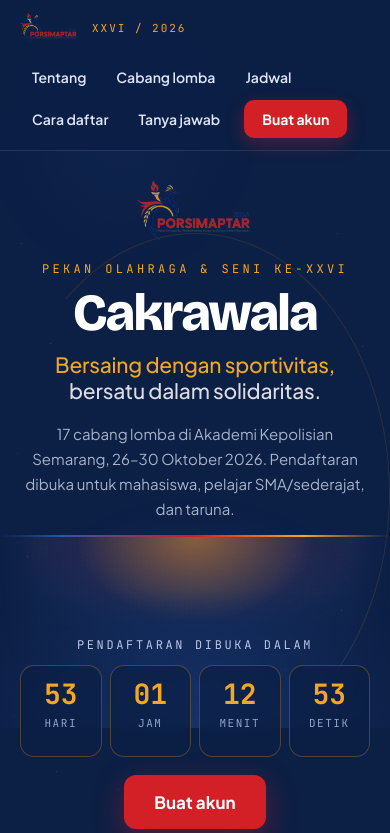
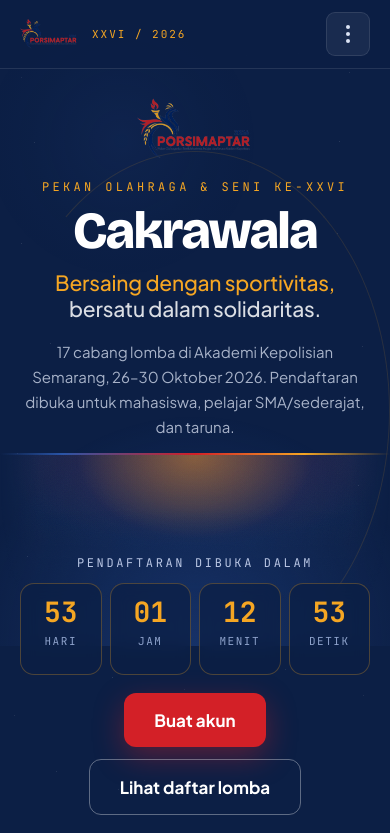
Before and after one commit to mkautsarpb/porsimapstar2026_prototype, a Next.js app in the folder frontend/: page / in a window 390 px wide. Shown: the top 833 px of the page. Built offline with nearby package versions, Linux system fonts and the light colour scheme.

Commit message:
mobile responsive

```diff
--- /dev/null
+++ b/frontend/src/components/landing/HeaderMenu.module.css
@@ -0,0 +1,91 @@
+/* Titik tiga hanya untuk mobile; di desktop nav inline milik SiteHeader yang dipakai. */
+.wrap {
+  display: none;
+  position: relative;
+}
+
+.trigger {
+  display: flex;
+  align-items: center;
+  justify-content: center;
+  /* 44px = target sentuh minimum. */
+  width: 44px;
+  height: 44px;
+  padding: 0;
+  background: rgba(255, 255, 255, 0.06);
+  border: 1px solid var(--color-border-on-dark);
+  border-radius: var(--radius-md);
+  color: var(--color-text-on-dark);
+  cursor: pointer;
+}
+
+.trigger[aria-expanded='true'] {
+  background: rgba(255, 255, 255, 0.14);
+}
+
+.dots {
+  display: flex;
+  flex-direction: column;
+  align-items: center;
+  gap: 3px;
+}
+
+.dot {
+  width: 4px;
+  height: 4px;
+  border-radius: var(--radius-pill);
+  background: currentColor;
+}
+
+.panel {
+  position: absolute;
+  top: calc(100% + 10px);
+  right: 0;
+  z-index: 1;
+  display: flex;
+  flex-direction: column;
+  gap: 2px;
+  width: max(200px, min(260px, calc(100vw - 40px)));
+  padding: 8px;
+  background: var(--color-navy-800);
+  border: 1px solid var(--color-border-on-dark);
+  border-radius: var(--radius-xl);
+  box-shadow: var(--shadow-modal);
+  animation: cw-rise var(--duration-base) var(--ease-out-expo) both;
+}
+
+.link {
+  padding: 11px 12px;
+  border-radius: var(--radius-sm);
+  color: var(--color-text-on-dark);
+  font-size: 15px;
+  font-weight: 600;
+}
+
+.link:hover,
+.link:focus-visible {
+  background: rgba(255, 255, 255, 0.08);
+  color: var(--color-white);
+}
+
+.cta {
+  margin-top: 6px;
+  padding: 12px;
+  background: var(--color-red-500);
+  border-radius: var(--radius-md);
+  box-shadow: var(--shadow-red);
+  color: var(--color-white);
+  font-size: 15px;
+  font-weight: 700;
+  text-align: center;
+}
+
+.cta:hover {
+  color: var(--color-white);
+}
+
+@media (max-width: 767px) {
+  .wrap {
+    display: block;
+  }
+}
--- /dev/null
+++ b/frontend/src/components/landing/HeaderMenu.tsx
@@ -0,0 +1,108 @@
+'use client';
+
+import { useEffect, useId, useRef, useState } from 'react';
+import type { KeyboardEvent } from 'react';
+import styles from './HeaderMenu.module.css';
+
+export interface MenuItem {
+  readonly href: string;
+  readonly label: string;
+}
+
+interface Props {
+  readonly menu: readonly MenuItem[];
+}
+
+/**
+ * Tombol titik tiga untuk mobile: navigasi utama disembunyikan ke dalam dropdown
+ * supaya baris header tidak membungkus jadi tiga baris di layar sempit.
+ * Pola disclosure (bukan `role="menu"`) karena isinya tautan biasa — Tab, Enter,
+ * dan Escape bekerja tanpa keyboard handler tambahan (agents.md §7).
+ */
+export function HeaderMenu({ menu }: Props) {
+  const [buka, setBuka] = useState(false);
+  const panelId = `${useId()}-menu-mobile`;
+  const wrapRef = useRef<HTMLDivElement>(null);
+  const tombolRef = useRef<HTMLButtonElement>(null);
+  const panelRef = useRef<HTMLElement>(null);
+
+  // Fokus masuk ke tautan pertama saat dibuka supaya urutan Tab langsung nyambung.
+  useEffect(() => {
+    if (!buka) return;
+    const id = requestAnimationFrame(() => panelRef.current?.querySelector('a')?.focus());
+    return () => cancelAnimationFrame(id);
+  }, [buka]);
+
+  // Klik di luar menutup panel.
+  useEffect(() => {
+    if (!buka) return;
+    const onPointerDown = (e: PointerEvent): void => {
+      const target = e.target;
+      if (target instanceof Node && wrapRef.current?.contains(target)) return;
+      setBuka(false);
+    };
+    document.addEventListener('pointerdown', onPointerDown);
+    return () => document.removeEventListener('pointerdown', onPointerDown);
+  }, [buka]);
+
+  // Panel hanya ada di mobile: kalau viewport melebar ke desktop, state ikut ditutup
+  // supaya nav inline tidak tumpang tindih dengan dropdown yang masih terbuka.
+  useEffect(() => {
+    if (!buka) return;
+    const mq = window.matchMedia('(min-width: 768px)');
+    const onChange = (e: MediaQueryListEvent): void => {
+      if (e.matches) setBuka(false);
+    };
+    mq.addEventListener('change', onChange);
+    return () => mq.removeEventListener('change', onChange);
+  }, [buka]);
+
+  const tutupDanKembalikanFokus = (): void => {
+    setBuka(false);
+    tombolRef.current?.focus();
+  };
+
+  const onKeyDown = (e: KeyboardEvent<HTMLDivElement>): void => {
+    if (e.key !== 'Escape' || !buka) return;
+    e.preventDefault();
+    tutupDanKembalikanFokus();
+  };
+
+  return (
+    <div ref={wrapRef} onKeyDown={onKeyDown} className={styles.wrap}>
+      <button
+        type="button"
+        ref={tombolRef}
+        aria-expanded={buka}
+        aria-controls={panelId}
+        aria-label={buka ? 'Tutup menu navigasi' : 'Buka menu navigasi'}
+        onClick={() => setBuka((v) => !v)}
+        className={styles.trigger}
+      >
+        <span aria-hidden="true" className={styles.dots}>
+          <span className={styles.dot} />
+          <span className={styles.dot} />
+          <span className={styles.dot} />
+        </span>
+      </button>
+
+      {buka ? (
+        <nav
+          id={panelId}
+          ref={panelRef}
+          aria-label="Navigasi utama"
+          className={styles.panel}
+        >
+          {menu.map((m) => (
+            <a key={m.href} href={m.href} onClick={() => setBuka(false)} className={styles.link}>
+              {m.label}
+            </a>
+          ))}
+          <a href="#daftar" onClick={() => setBuka(false)} className={styles.cta}>
+            Buat akun
+          </a>
+        </nav>
+      ) : null}
+    </div>
+  );
+}
--- a/frontend/src/components/landing/SiteHeader.module.css
+++ b/frontend/src/components/landing/SiteHeader.module.css
@@ -87,3 +87,18 @@
   transform: translateY(-2px);
   box-shadow: 0 10px 26px rgba(211, 32, 39, 0.44);
 }
+
+/*
+ * Mobile: nav inline dilipat ke tombol titik tiga (`HeaderMenu`). Lima tautan +
+ * CTA membungkus jadi tiga baris di layar sempit dan memakan hampir separuh
+ * viewport, jadi header dijaga satu baris.
+ */
+@media (max-width: 767px) {
+  .inner {
+    flex-wrap: nowrap;
+  }
+
+  .nav {
+    display: none;
+  }
+}
--- a/frontend/src/components/landing/SiteHeader.tsx
+++ b/frontend/src/components/landing/SiteHeader.tsx
@@ -1,17 +1,18 @@
 import Image from 'next/image';
+import { HeaderMenu, type MenuItem } from './HeaderMenu';
 import styles from './SiteHeader.module.css';
 
-const MENU = [
+const MENU: readonly MenuItem[] = [
   { href: '#tentang', label: 'Tentang' },
   { href: '#lomba', label: 'Cabang lomba' },
   { href: '#jadwal', label: 'Jadwal' },
   { href: '#cara', label: 'Cara daftar' },
   { href: '#tanya', label: 'Tanya jawab' },
-] as const;
+];
 
 /**
- * Header sticky. Murni Server Component — tidak ada state, jadi tidak perlu
- * dikirim ke bundle client.
+ * Header sticky. Tetap Server Component — satu-satunya bagian ber-state adalah
+ * `HeaderMenu` (titik tiga mobile), jadi hanya itu yang masuk bundle client.
  */
 export function SiteHeader() {
   return (
@@ -39,6 +40,8 @@ export function SiteHeader() {
             Buat akun
           </a>
         </nav>
+
+        <HeaderMenu menu={MENU} />
       </div>
     </header>
   );
```
